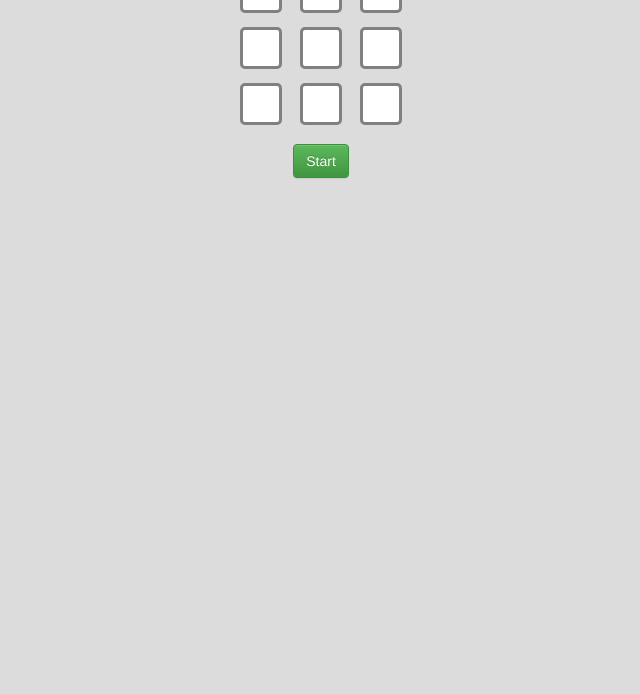
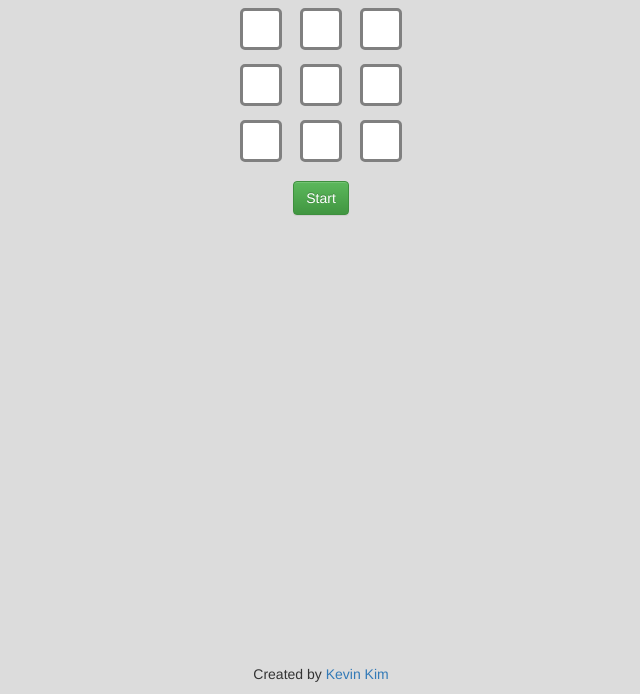
Before and after one commit to kimkvn/tictactoe, a plain HTML site: page index.html in a window 1280 px wide. Shown: the part 106-800 px from the top of the page, without its empty margins (319-959 px from the left). Drawn offline with Linux system fonts and the light colour scheme.

Commit message:
added a createdBy section so people know who made this...duh

```diff
--- a/index.html
+++ b/index.html
@@ -58,14 +58,17 @@
       <button class="newGameStart btn btn-success">New Game</button>
   </div>
 
-
-
-
 </section>
 
 
 
 
+<section class="createdBy">
+  <div>
+    <p>Created by <a href="http://kimkvn.github.io/">Kevin Kim</a></p>
+  </div>
+</section>
+
 <script type="text/javascript" src="bower_components/jquery/dist/jquery.min.js"></script>
 <script type="text/javascript" src="game.js"></script>
 </body>
--- a/styles/styles.scss
+++ b/styles/styles.scss
@@ -1,5 +1,6 @@
 body{
   background: #dcdcdc;
+  padding-top: 5ex;
 }
 .board{
   display: block;
@@ -58,3 +59,13 @@ body{
     display: none;
   }
 }
+
+section.createdBy{
+  position: absolute;
+  bottom: 0;
+  left: 50%;
+  div{
+    position: relative;
+    left: -50%;
+  }
+}
```
Also changed, not shown: styles/styles.css, 1 other file.
